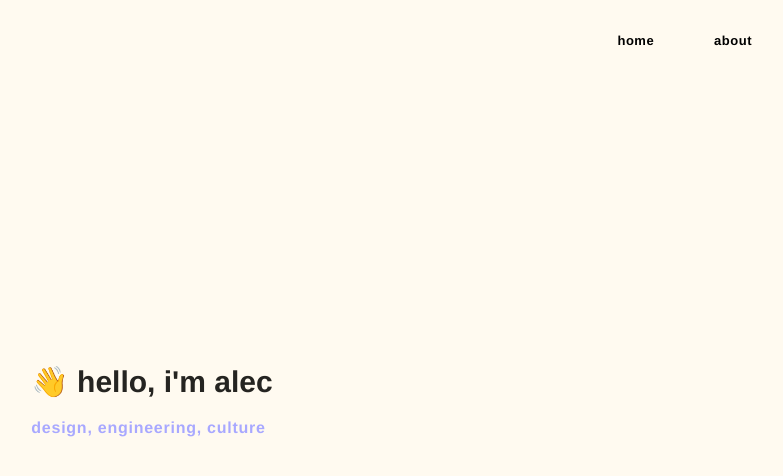
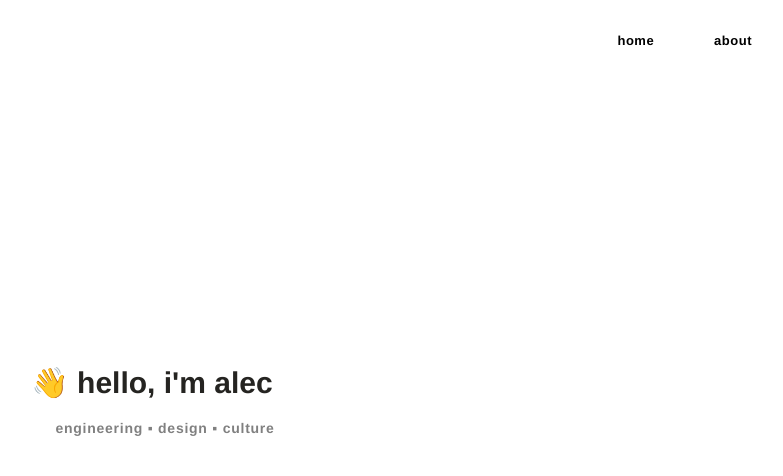
Before and after one commit to 0xAlec/0xAlec.github.io, a plain HTML site: page index.html in a window 1280 px wide. Shown: the whole page, without its empty margins (488-1271 px from the left). Drawn offline with Linux system fonts and the light colour scheme.

Commit message:
small updates

```diff
--- a/index.html
+++ b/index.html
@@ -25,11 +25,9 @@
           <div id="home-hello">
             👋 hello, i'm alec
           </div>
-        <div class="color-shift">
           <div id="home-text">
-            design, engineering, culture
+            engineering ▪ design ▪ culture
           </div>
-        </div>
       </div>
       </div>
     </div>
@@ -43,6 +41,7 @@
       <p>currently</p>
       <ul>
         <li>computer science + sociology @ uci</li>
+        <li><a target="_blank" href="https://gallery.so/art">curating digital art</a></li>
       </ul>
       <p>previously</p>
       <ul>
@@ -54,6 +53,7 @@
       <p>🔭 interests</p>
       <ul>
         <li>web 3.0</li>
+        <li>cryptography & systems</li>
         <li>digital assets + culture</li>
         <li>art & design</li>
         <li>music</li>
@@ -68,7 +68,7 @@
     <div id="media">
       <a target="_blank" href="https://www.twitter.com/0xAlec/"><i class="fab fa-twitter"></i></a>
       <a target="_blank" href="https://www.linkedin.com/in/alecc3/"><i class="fab fa-linkedin-in"></i></a>
-      <a target="_blank" href="https://github.com/0xAlec"><i class="fab fa-github"></i></a>
+      <!-- <a target="_blank" href="https://github.com/0xAlec"><i class="fab fa-github"></i></a> -->
       <a target="_blank" href="https://open.spotify.com/user/morninglol?si=3f3ad07830ca4a89"><i class="fab fa-spotify"></i></a>
       <a target="_blank" href="https://www.pinterest.com/0xAlec"><i class="fab fa-pinterest"></i></a>
     </div>
--- a/style.css
+++ b/style.css
@@ -45,13 +45,13 @@ body {
   ); */
   /* background: linear-gradient(to right top, #f7b6b6 0%, #9198e5); */
 
-  background-color: #fffaf0;
   /* background: radial-gradient(
     circle,
     rgba(181, 181, 252, 1) 0%,
     rgba(210, 186, 252, 1) 50%,
     rgba(255, 214, 255, 1) 100%
   ); */
+  background: white;
 
   animation: gradient 10s ease infinite alternate;
   background-size: 400% 400%;
@@ -138,8 +138,10 @@ a:hover {
 }
 
 #home-text {
-  color: #a8a8ff;
-  font-size: 16px;
+  margin-left: 10%;
+  white-space: nowrap;
+  color: gray;
+  font-size: 14px;
   font-weight: 700;
   letter-spacing: 0.75px;
 }
@@ -161,7 +163,7 @@ a:hover {
 
 #about-text {
   width: 500px;
-  font-weight: 600;
+  font-weight: 550;
 }
 
 #about-text a:hover {
@@ -202,6 +204,7 @@ ul {
 
 a {
   color: black;
+  text-underline-offset: 5px;
 }
 
 i {
```
